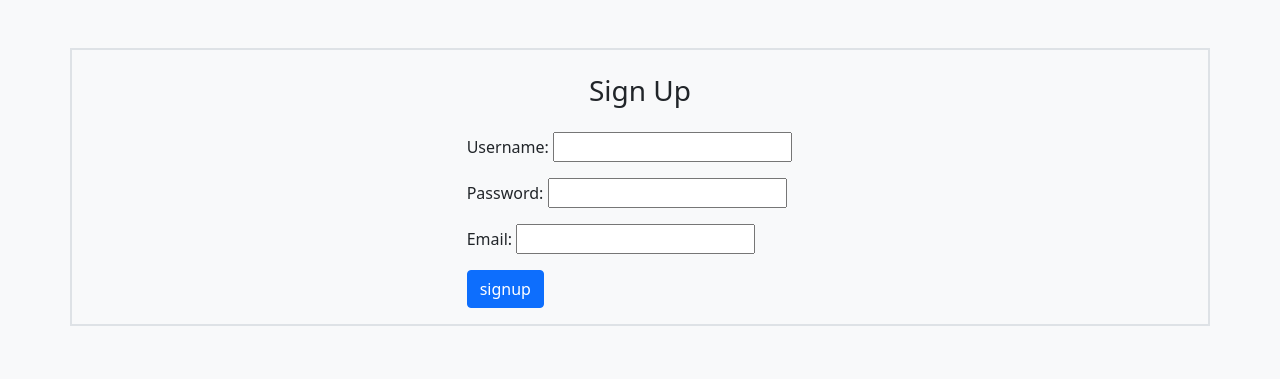
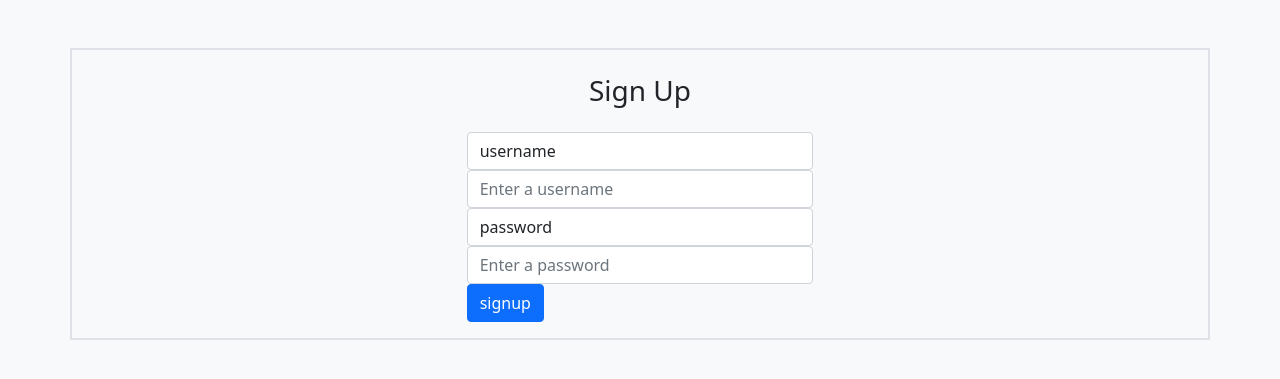
Before and after one commit to mhdjaseel/Todo-list, a Django app: page /signup/ in a window 1280 px wide. Shown: the top 379 px of the page. Run offline with Django 5.2, Linux system fonts and the light colour scheme.

Commit message:
signup,login and logout completed

```diff
--- a/ToDo/project1/account/views.py
+++ b/ToDo/project1/account/views.py
@@ -1,6 +1,7 @@
 from django.shortcuts import render,redirect
 from .forms import AccountForm
 from .models import Account
+from django.contrib.auth.models import User
 from django.contrib.auth import authenticate,login,logout
 from django.contrib import messages
 from django.contrib.auth.decorators import login_required
@@ -10,13 +11,17 @@ from django.contrib.auth.decorators import login_required
 # signup view
 
 def signup(request):
-    form=AccountForm()
+    user=None
+    error_message=None
     if request.POST:
-        form=AccountForm(request.POST)
-        if form.is_valid():
-            form.save()
+        username=request.POST.get('username')
+        password=request.POST.get('password')
+        try:
+            user=User.objects.create_user(username=username,password=password)
             return redirect('signin')
-    return render(request,'accounts/signup.html',{'form':form})
+        except Exception as e:
+            error_message=str(e)
+    return render(request,'accounts/signup.html')
 
 # signin view
 
--- a/ToDo/project1/templates/accounts/signup.html
+++ b/ToDo/project1/templates/accounts/signup.html
@@ -14,7 +14,10 @@
             <h3 class="text-center mb-4">Sign Up</h3>
             <form method="POST">
                 {% csrf_token %}
-                    {{form.as_p}}
+                   <label class="form-control" >username</label>
+                         <input class="form-control" type="text" name="username" placeholder="Enter a username ">
+                    <label class="form-control" >password</label>
+                        <input class="form-control" type="password" name="password" placeholder="Enter a password ">
                     <button class="btn btn-primary mb-3" type="submit">signup</button>
             </form>
         </div>
```
Also changed, not shown: ToDo/project1/db.sqlite3.
